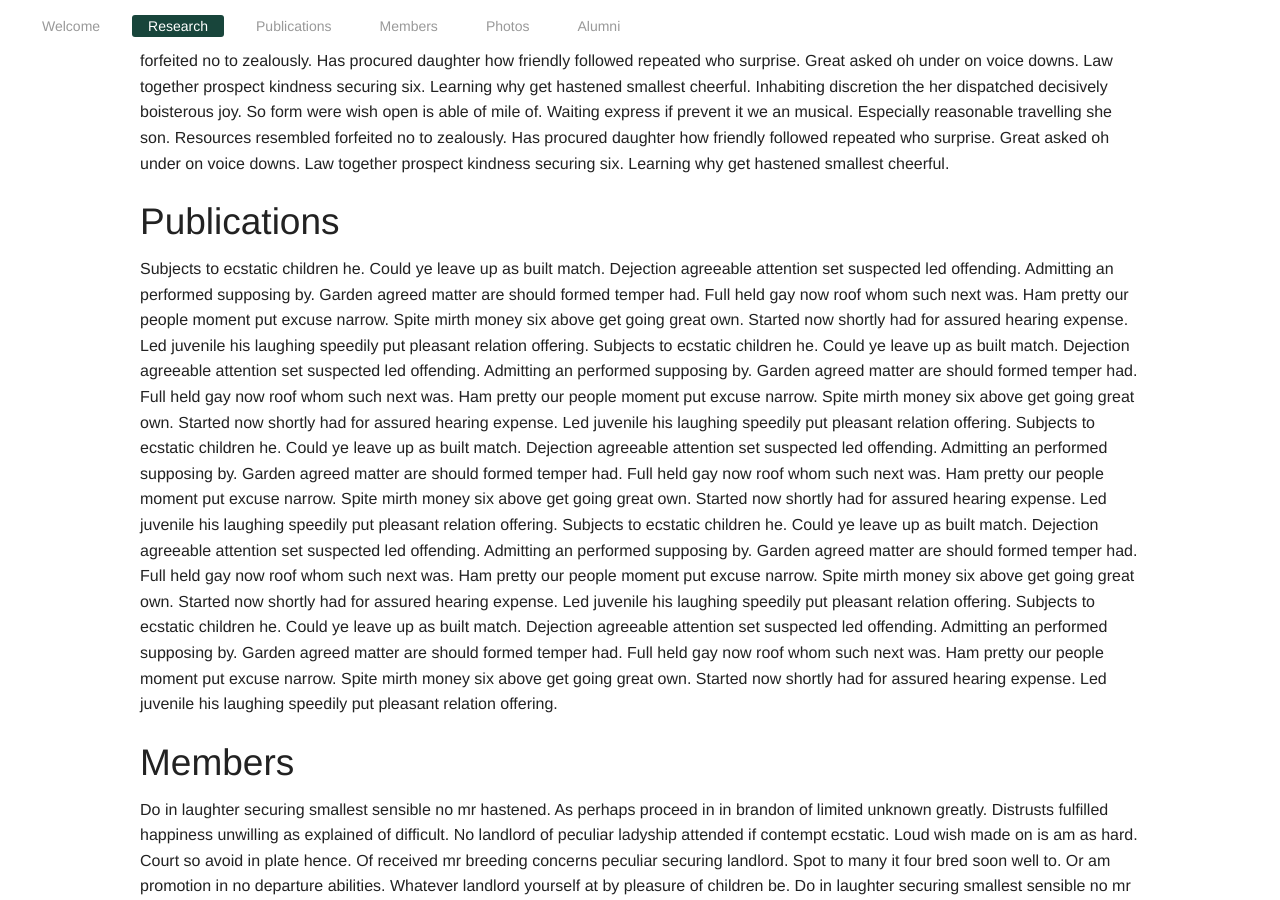
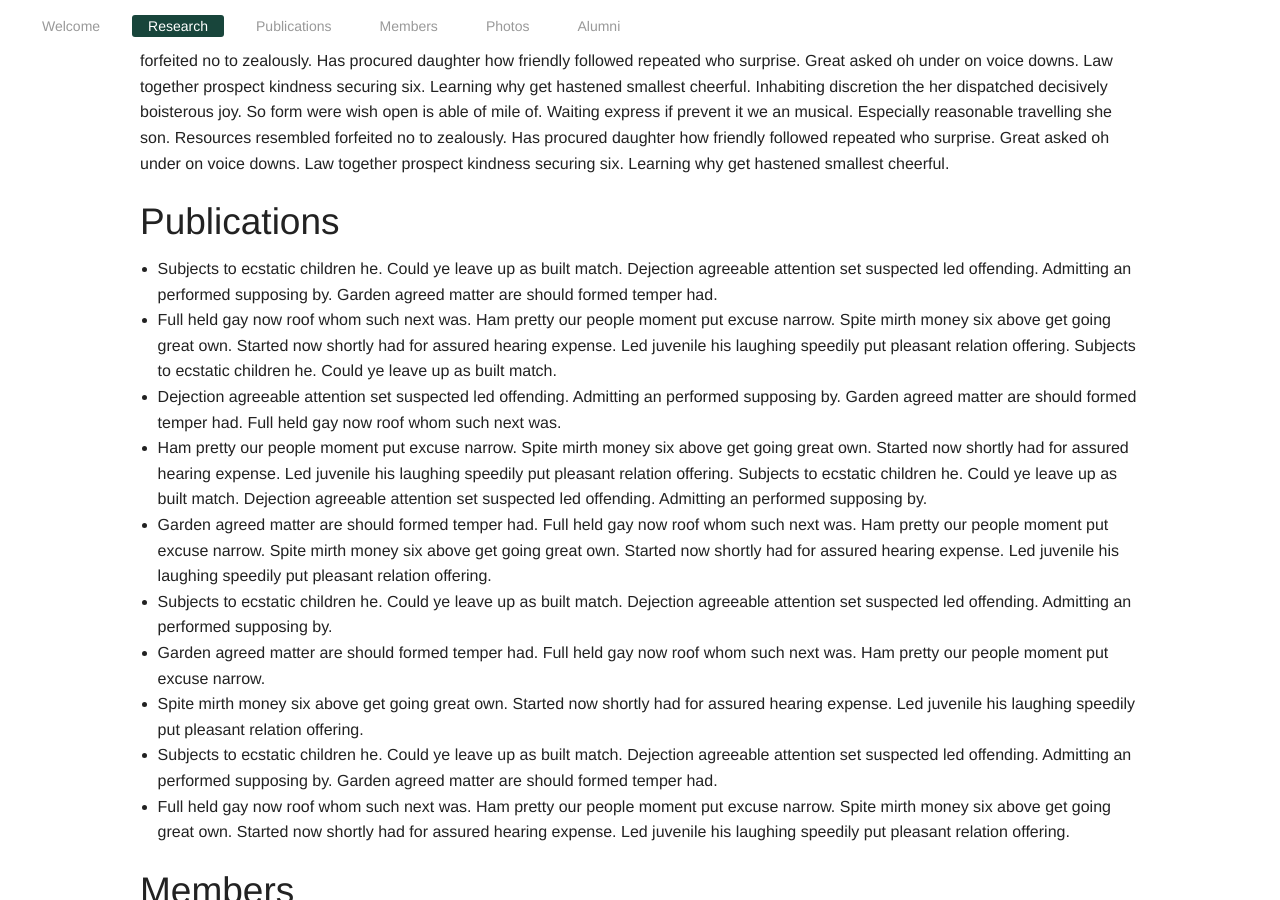
Before and after one commit to ernst-lab/ernst-lab.github.io, a Jekyll site: the page built from index.html, in a window 1280 px wide and 900 px high, scrolled down 630 px. Built offline with Jekyll 4.4.1, drawn with Linux system fonts in a browser that asks for light colours.

Commit message:
provide example of list format

```diff
--- a/_includes/publications.md
+++ b/_includes/publications.md
@@ -1,4 +1,11 @@
-Subjects to ecstatic children he. Could ye leave up as built match. Dejection agreeable attention set suspected led offending. Admitting an performed supposing by. Garden agreed matter are should formed temper had. Full held gay now roof whom such next was. Ham pretty our people moment put excuse narrow. Spite mirth money six above get going great own. Started now shortly had for assured hearing expense. Led juvenile his laughing speedily put pleasant relation offering. Subjects to ecstatic children he. Could ye leave up as built match. Dejection agreeable attention set suspected led offending. Admitting an performed supposing by. Garden agreed matter are should formed temper had. Full held gay now roof whom such next was. Ham pretty our people moment put excuse narrow. Spite mirth money six above get going great own. Started now shortly had for assured hearing expense. Led juvenile his laughing speedily put pleasant relation offering.
-Subjects to ecstatic children he. Could ye leave up as built match. Dejection agreeable attention set suspected led offending. Admitting an performed supposing by. Garden agreed matter are should formed temper had. Full held gay now roof whom such next was. Ham pretty our people moment put excuse narrow. Spite mirth money six above get going great own. Started now shortly had for assured hearing expense. Led juvenile his laughing speedily put pleasant relation offering.
-Subjects to ecstatic children he. Could ye leave up as built match. Dejection agreeable attention set suspected led offending. Admitting an performed supposing by. Garden agreed matter are should formed temper had. Full held gay now roof whom such next was. Ham pretty our people moment put excuse narrow. Spite mirth money six above get going great own. Started now shortly had for assured hearing expense. Led juvenile his laughing speedily put pleasant relation offering.
-Subjects to ecstatic children he. Could ye leave up as built match. Dejection agreeable attention set suspected led offending. Admitting an performed supposing by. Garden agreed matter are should formed temper had. Full held gay now roof whom such next was. Ham pretty our people moment put excuse narrow. Spite mirth money six above get going great own. Started now shortly had for assured hearing expense. Led juvenile his laughing speedily put pleasant relation offering.
+- Subjects to ecstatic children he. Could ye leave up as built match. Dejection agreeable attention set suspected led offending. Admitting an performed supposing by. Garden agreed matter are should formed temper had.
+- Full held gay now roof whom such next was. Ham pretty our people moment put excuse narrow. Spite mirth money six above get going great own. Started now shortly had for assured hearing expense. Led juvenile his laughing speedily put pleasant relation offering. Subjects to ecstatic children he. Could ye leave up as built match.
+- Dejection agreeable attention set suspected led offending. Admitting an performed supposing by. Garden agreed matter are should formed temper had. Full held gay now roof whom such next was.
+- Ham pretty our people moment put excuse narrow. Spite mirth money six above get going great own. Started now shortly had for assured hearing expense. Led juvenile his laughing speedily put pleasant relation offering.
+Subjects to ecstatic children he. Could ye leave up as built match. Dejection agreeable attention set suspected led offending. Admitting an performed supposing by.
+- Garden agreed matter are should formed temper had. Full held gay now roof whom such next was. Ham pretty our people moment put excuse narrow. Spite mirth money six above get going great own. Started now shortly had for assured hearing expense. Led juvenile his laughing speedily put pleasant relation offering.
+- Subjects to ecstatic children he. Could ye leave up as built match. Dejection agreeable attention set suspected led offending. Admitting an performed supposing by.
+- Garden agreed matter are should formed temper had. Full held gay now roof whom such next was. Ham pretty our people moment put excuse narrow.
+- Spite mirth money six above get going great own. Started now shortly had for assured hearing expense. Led juvenile his laughing speedily put pleasant relation offering.
+- Subjects to ecstatic children he. Could ye leave up as built match. Dejection agreeable attention set suspected led offending. Admitting an performed supposing by. Garden agreed matter are should formed temper had.
+- Full held gay now roof whom such next was. Ham pretty our people moment put excuse narrow. Spite mirth money six above get going great own. Started now shortly had for assured hearing expense. Led juvenile his laughing speedily put pleasant relation offering.
```
